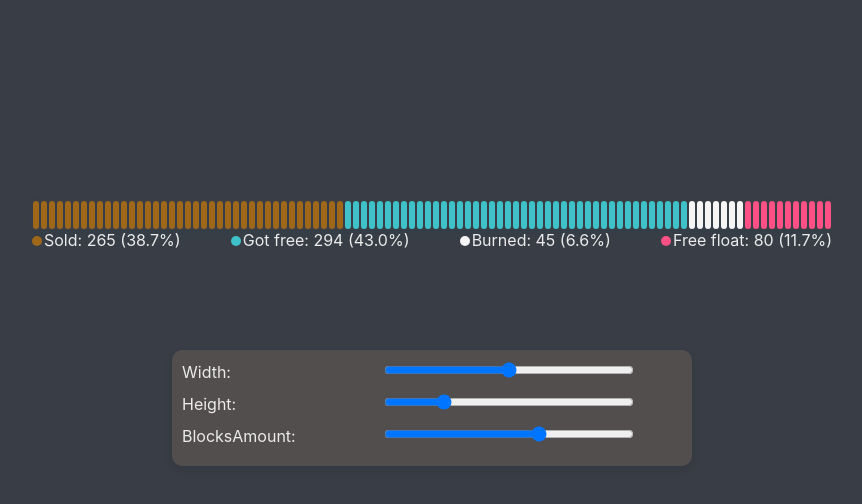
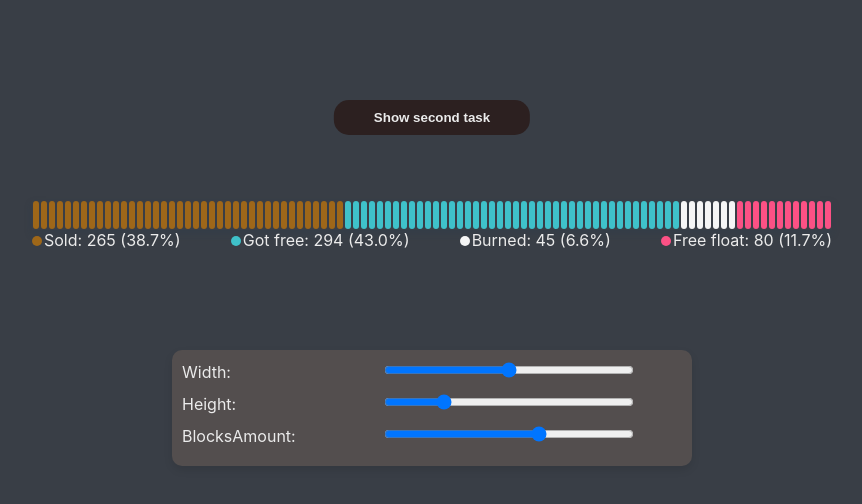
Before and after one commit to SergeyKiselev2001/trood-test-task, a React (Create React App) app: page / in a window 1280 px wide. Shown: the top 504 px of the page, without its empty margins (208-1070 px from the left). Built offline with nearby package versions, Linux system fonts and the light colour scheme.

Commit message:
fix bugs and add task switch logic

```diff
--- a/public/index.html
+++ b/public/index.html
@@ -10,34 +10,11 @@
       content="Web site created using create-react-app"
     />
     <link rel="apple-touch-icon" href="%PUBLIC_URL%/logo192.png" />
-    <!--
-      manifest.json provides metadata used when your web app is installed on a
-      user's mobile device or desktop. See https://developers.google.com/web/fundamentals/web-app-manifest/
-    -->
     <link rel="manifest" href="%PUBLIC_URL%/manifest.json" />
-    <!--
-      Notice the use of %PUBLIC_URL% in the tags above.
-      It will be replaced with the URL of the `public` folder during the build.
-      Only files inside the `public` folder can be referenced from the HTML.
-
-      Unlike "/favicon.ico" or "favicon.ico", "%PUBLIC_URL%/favicon.ico" will
-      work correctly both with client-side routing and a non-root public URL.
-      Learn how to configure a non-root public URL by running `npm run build`.
-    -->
-    <title>React App</title>
+    <title>TROOD Test task</title>
   </head>
   <body>
     <noscript>You need to enable JavaScript to run this app.</noscript>
     <div id="root"></div>
-    <!--
-      This HTML file is a template.
-      If you open it directly in the browser, you will see an empty page.
-
-      You can add webfonts, meta tags, or analytics to this file.
-      The build step will place the bundled scripts into the <body> tag.
-
-      To begin the development, run `npm start` or `yarn start`.
-      To create a production bundle, use `npm run build` or `yarn build`.
-    -->
   </body>
 </html>
--- a/src/App.js
+++ b/src/App.js
@@ -1,30 +1,19 @@
-import { useSelector } from 'react-redux';
-import ProgressBar from './components/FirstTask/ProgressBar';
-import Inputs from './components/FirstTask/Inputs';
-import ProgressBarInfo from './components/FirstTask/ProgressBarInfo';
-import classes from './styles/first.module.css';
+import { useState } from 'react';
+import FirstTask from './components/FirstTask/FirstTask';
 import './styles/App.css';
 
 const App = () => {
-
-  const params = useSelector(store => store.paramsReducer)
-
-  const items = [
-    {name: 'Sold', color: '#9e6719', value: 265},
-    {name: 'Got free', color: '#3FC1C9', value: 294},
-    {name: 'Burned', color: '#F5F5F5', value: 45},
-    {name: 'Free float', color: '#FC5185', value: 80},
-  ]
+  const [toggleTask, setToggleTask] = useState(true)
+  const toggleTaskHandle = () => setToggleTask(!toggleTask)
 
   return (
     <div className="App">
-      <div className={classes.content}>
-        <div className={classes.center}>
-          <ProgressBar items={items} height={params.height} width={params.width} />
-          <ProgressBarInfo items={items} />
-        </div>
-        <Inputs />
-      </div>
+      {
+        toggleTask ? <FirstTask /> : null
+      }
+      <button className='toggleBtn' onClick={toggleTaskHandle}>
+        { toggleTask ? 'Show second task' : 'Show first task' }
+      </button>
     </div>
   );
 }
--- /dev/null
+++ b/src/components/FirstTask/FirstTask.jsx
@@ -0,0 +1,28 @@
+import { useSelector } from "react-redux"
+import ProgressBar from "./ProgressBar"
+import ProgressBarInfo from "./ProgressBarInfo"
+import Inputs from "./Inputs"
+import classes from './../../styles/first.module.css'
+
+const FirstTask = () => {
+    const params = useSelector(store => store.paramsReducer)
+
+    const items = [
+      {name: 'Sold', color: '#9e6719', value: 265},
+      {name: 'Got free', color: '#3FC1C9', value: 294},
+      {name: 'Burned', color: '#F5F5F5', value: 45},
+      {name: 'Free float', color: '#FC5185', value: 80},
+    ]
+
+    return (
+        <div className={classes.content}>
+        <div className={classes.center}>
+          <ProgressBar items={items} height={params.height} width={params.width} />
+          <ProgressBarInfo items={items} />
+        </div>
+        <Inputs />
+      </div>
+    )
+}
+
+export default FirstTask
--- a/src/components/FirstTask/OneBlock.jsx
+++ /dev/null
@@ -1,10 +0,0 @@
-import classes from './../../styles/first.module.css'
-
-const OneBlock = ({ color }) => {
-
-    return (
-        <div style={{backgroundColor: color}} className={classes.progress_bar__block} />
-    )
-}
-
-export default OneBlock
--- a/src/components/FirstTask/ProgressBar.jsx
+++ b/src/components/FirstTask/ProgressBar.jsx
@@ -1,6 +1,5 @@
-import OneBlock from "./OneBlock";
+import { useSelector } from "react-redux";
 import classes from './../../styles/first.module.css'
-import { useSelector } from "react-redux";
 
 const ProgressBar = ({ items, height, width }) => {
     const blocksAmount = useSelector(store => store.paramsReducer).blocksAmount;
@@ -19,7 +18,7 @@ const ProgressBar = ({ items, height, width }) => {
         const difference = numberOfBlocks - blocksAmount
 
         const biggestElem = viewArr.reduce(
-            (prev, cur) =>  (prev.b > cur.b) ? prev : cur
+            (prev, cur) =>  (prev.amount > cur.amount) ? prev : cur
         )
 
         if (numberOfBlocks > blocksAmount){
@@ -43,7 +42,11 @@ const ProgressBar = ({ items, height, width }) => {
     return (
         <div style={{ height, width }} className={classes.progress_bar}>
             {arrayOfBlocks.map((color, index) => (
-                <OneBlock key={index} color={color} />
+                <div
+                  key={index}
+                  style={{backgroundColor: color}}
+                  className={classes.progress_bar__block}
+                />
             ))}
         </div>
     );
--- a/src/components/FirstTask/ProgressBarInfo.jsx
+++ b/src/components/FirstTask/ProgressBarInfo.jsx
@@ -1,23 +1,19 @@
 import classes from './../../styles/first.module.css'
 
 const ProgressBarInfo = ({ items }) => {
-    const valueSum = items.reduce(
-        (prev, current) => (prev += current.value),
-        0
-    );
+    const valueSum = items.reduce((prev, current) => (prev += current.value), 0);
 
     return (
         <div className={classes.info_block}>
             {items.map((el, index) => (
-                <div className={classes.info_block__item}>
+                <div key={index} className={classes.info_block__item}>
                     <div
                         className={classes.info_block__circle}
                         style={{ backgroundColor: el.color }}
                     />
-                    <span className={classes.info_block__caption}>{`${el.name}: ${el.value} (${(
-                        (el.value / valueSum) *
-                        100
-                    ).toFixed(1)}%)`}</span>
+                    <span className={classes.info_block__caption}>
+                        {`${el.name}: ${el.value} (${((el.value / valueSum) * 100).toFixed(1)}%)`}
+                    </span>
                 </div>
             ))}
         </div>
--- a/src/styles/App.css
+++ b/src/styles/App.css
@@ -2,3 +2,29 @@
   max-width: 100vw;
   max-height: 100vh;
 }
+
+.toggleBtn {
+  position: absolute;
+  top: 100px;
+  margin-left: 50%;
+  transform: translateX(-50%);
+  outline: none;
+  padding: 10px 40px;
+  border-radius: 15px;
+  border: none;
+  background-color: rgb(44, 32, 32);
+  color: rgb(235, 235, 235);
+  transition: .1s;
+  cursor: pointer;
+  font-weight: 600;
+}
+
+.toggleBtn:hover {
+  background-color: rgb(235, 235, 235);
+  color: rgb(44, 32, 32);
+}
+
+.toggleBtn:active {
+  background-color: rgb(182, 182, 182);
+  color: rgb(44, 32, 32);
+}
--- a/src/styles/first.module.css
+++ b/src/styles/first.module.css
@@ -4,6 +4,17 @@
     width: calc(100vw - 150px);
     margin: 0 auto;
     margin-top: 200px;
+    animation-name: emergence;
+    animation-duration: .6s;
+}
+
+@keyframes emergence {
+    0%{
+        transform: translateY(-20px);
+    }
+    100%{
+        transform: translateY(0px);
+    }
 }
 
 .progress_bar {
@@ -55,6 +66,7 @@
 .form__input {
     width: 250px;
     outline: none;
+    cursor: pointer;
 }
 
 
```
Also changed, not shown: src/reportWebVitals.js (deleted, +0 -13 lines).
